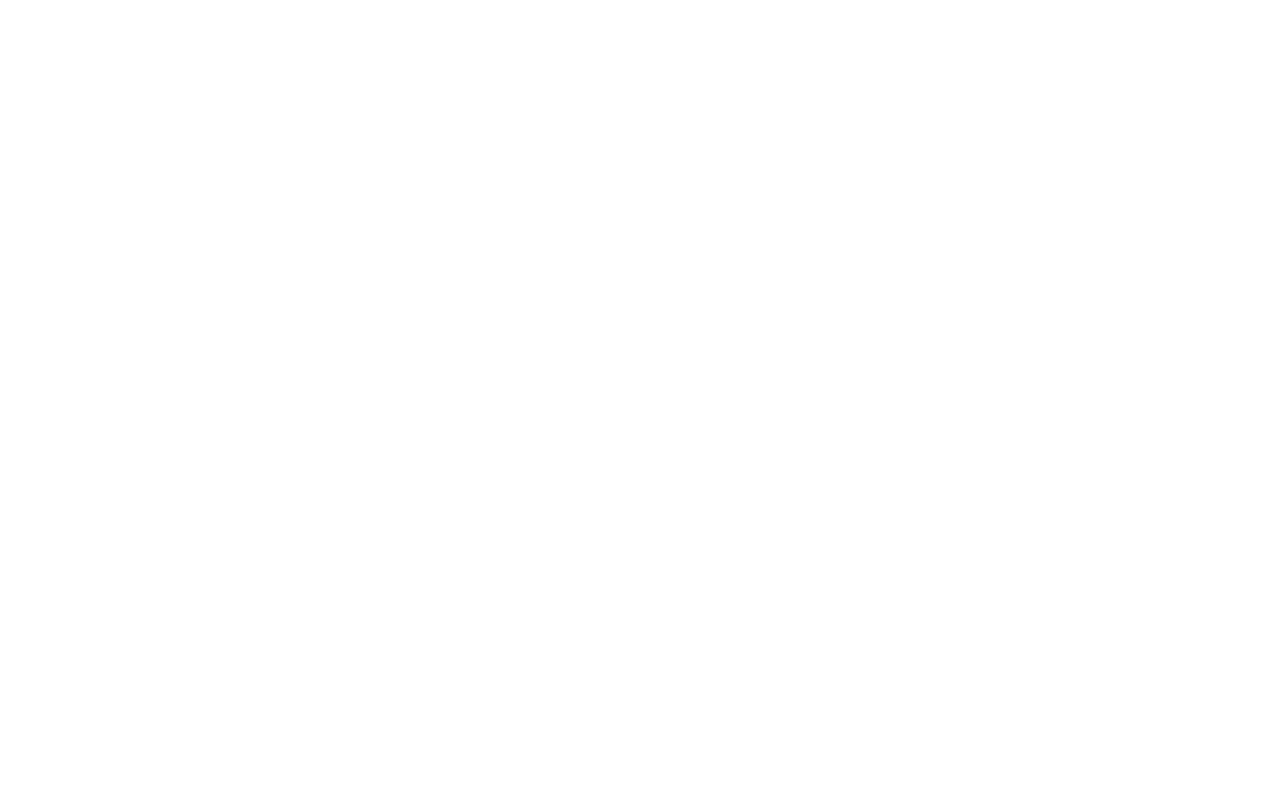
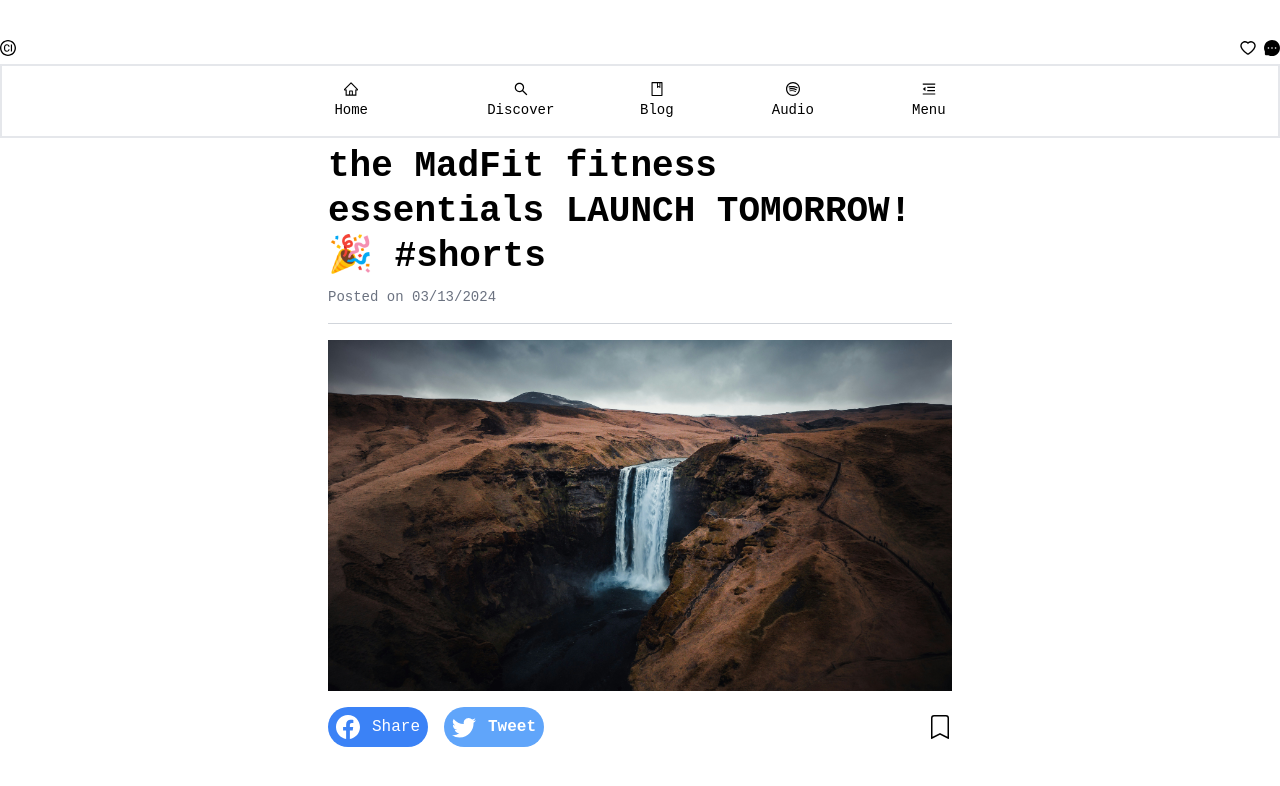
Before and after one commit to dennis-dentrix/dailytherapy, a React (Vite) app: page /exercise/1 in a window 1280 px wide. Before the commit this address had no page. Shown: the top 786 px of the page. Built offline with nearby package versions, Linux system fonts and the light colour scheme.

Commit message:
topvideos

```diff
--- a/src/App.jsx
+++ b/src/App.jsx
@@ -17,6 +17,7 @@
 import Signup from "./auth/Signup";
 import ForgotPassword from "./auth/ForgotPassword";
 import { Mailsent } from "./auth/MailSent";
+import VideoView from "./components/VideoView";
 
 function App() {
   return (
@@ -29,6 +30,7 @@
         <Route element={<Applayout />}>
           <Route index element={<Navigate replace to="/home" />} />
           <Route path="/home" element={<Home />} />
+          <Route path="/exercise/1" element={<VideoView />} />{" "}
           <Route element={<Discover />}>
             <Route index element={<Navigate replace to="/discover" />} />
             <Route path="/discover" element={<Articles />} />
--- a/src/Applayout.jsx
+++ b/src/Applayout.jsx
@@ -9,7 +9,10 @@
         <Header />
         <Navbar />
       </div>
-      <Outlet />
+
+      <div className="md:mt-[7.5rem]">
+        <Outlet />
+      </div>
     </div>
   );
 }
--- a/src/components/TopSection.jsx
+++ b/src/components/TopSection.jsx
@@ -1,5 +1,6 @@
 import { Carousel } from "antd";
 import img1 from "../assets/img1.jpg";
+import { useNavigate } from "react-router-dom";
 
 export default function ScrollableVideo() {
   return (
@@ -11,31 +12,28 @@
       <VideoCard />
       <VideoCard />
       <VideoCard />
-
     </section>
   );
 }
 
+function VideoCard() {
+  const navigate = useNavigate();
 
-function VideoCard() {
   return (
-    <div className="flex gap-2 items-center justify-between">
-        <div className="w-[20rem] ">
-          <img
-            src={img1}
-            alt="image 1"
-            className=" rounded-md shadow-lg"
-          />
-          <Carousel autoplay />
+    <div
+      className="flex gap-2 items-center justify-between"
+      onClick={() => navigate("/exercise/1")}
+    >
+      <div className="w-[20rem] ">
+        <img src={img1} alt="image 1" className=" rounded-md shadow-lg" />
+        <Carousel autoplay />
 
-          <div className="px-2 pt-5">
-            <p className="font-medium text-xl " >
-              The madfit jump rope
-            </p>
+        <div className="px-2 pt-5">
+          <p className="font-medium text-xl ">The madfit jump rope</p>
 
-            <p>Madfit</p>
-          </div>
+          <p>Madfit</p>
         </div>
       </div>
-  )
+    </div>
+  );
 }
--- /dev/null
+++ b/src/components/VideoView.jsx
@@ -0,0 +1,49 @@
+import img1 from "../assets/img1.jpg";
+import { Bookmark, Facebook, Twitter } from "react-bootstrap-icons";
+export default function VideoView() {
+  return (
+    <main>
+      <Component />
+    </main>
+  );
+}
+export function Component() {
+  return (
+    <div className="bg-white p-6 max-w-2xl mx-auto">
+      <h1 className="text-4xl font-bold leading-tight mb-2">
+        the MadFit fitness essentials LAUNCH TOMORROW! 🎉 #shorts
+      </h1>
+      <p className="text-sm text-gray-500 mb-4">Posted on 03/13/2024</p>
+      <hr className="border-gray-300 mb-4" />
+      <div className="aspect-w-16 aspect-h-9 mb-4">
+        <img
+          alt="MadFit fitness essentials"
+          className="object-cover"
+          height="360"
+          src={img1}
+          style={{
+            aspectRatio: "640/360",
+            objectFit: "cover",
+          }}
+          width="640"
+        />
+      </div>
+      <div className="flex justify-between items-center">
+        <div className="flex items-center space-x-4 *:flex *:items-center *:gap-3 *:p-2">
+          <button className="rounded-full text-white bg-blue-500">
+            <Facebook className="w-6 h-6" />
+            <span>Share</span>
+          </button>
+          <button className=" rounded-full bg-blue-400 text-white font-bold ">
+            <Twitter className="w-6 h-6" />
+            <span>Tweet</span>
+          </button>
+        </div>
+
+        <button className="">
+          <Bookmark className="w-6 h-6" />
+        </button>
+      </div>
+    </div>
+  );
+}
--- a/src/pages/Audio.jsx
+++ b/src/pages/Audio.jsx
@@ -3,7 +3,7 @@
 export default function Audio() {
   return (
     <>
-      <main className=" w-2/3 md:mt-[7.5rem] grid md:grid-cols-2  divide-x-2 justify-center mx-auto">
+      <main className=" w-2/3  grid md:grid-cols-2 divide-x-2 justify-center mx-auto">
         <div className="flex flex-col [&>*]:border-b">
           <Link className="p-8">All audio</Link>
           <Link className="p-8">Sleep meditation</Link>
```
